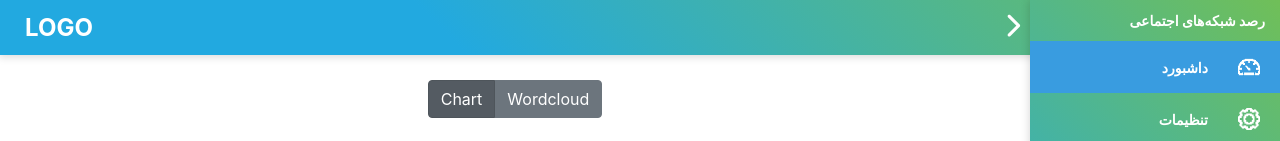
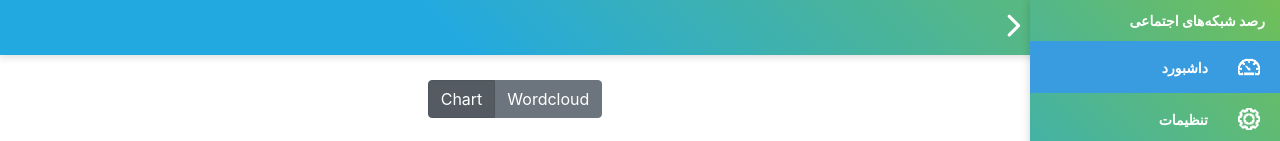
Before and after one commit to amirashabani/karamuzi, a website: page index.html in a window 1280 px wide. Shown: the top 141 px of the page. Drawn offline with nearby package versions, Linux system fonts and the light colour scheme; some packages are replaced by stand-ins of ours; no server answers; a script that the page names is missing.

Commit message:
Remove LOGO from top left corner of page
The logo was temporary. This commit removes it.

```diff
--- a/index.html
+++ b/index.html
@@ -45,7 +45,6 @@
     </section>
     <div class="mainDashboard leftVerticalMenu" id="mainDashboard">
         <nav class="verticalNavbar themeColor">
-            <a href="#">LOGO</a>
             <span class="closeAsideNav">
                 <i class="fas fa-chevron-right"></i>
             </span>
```
